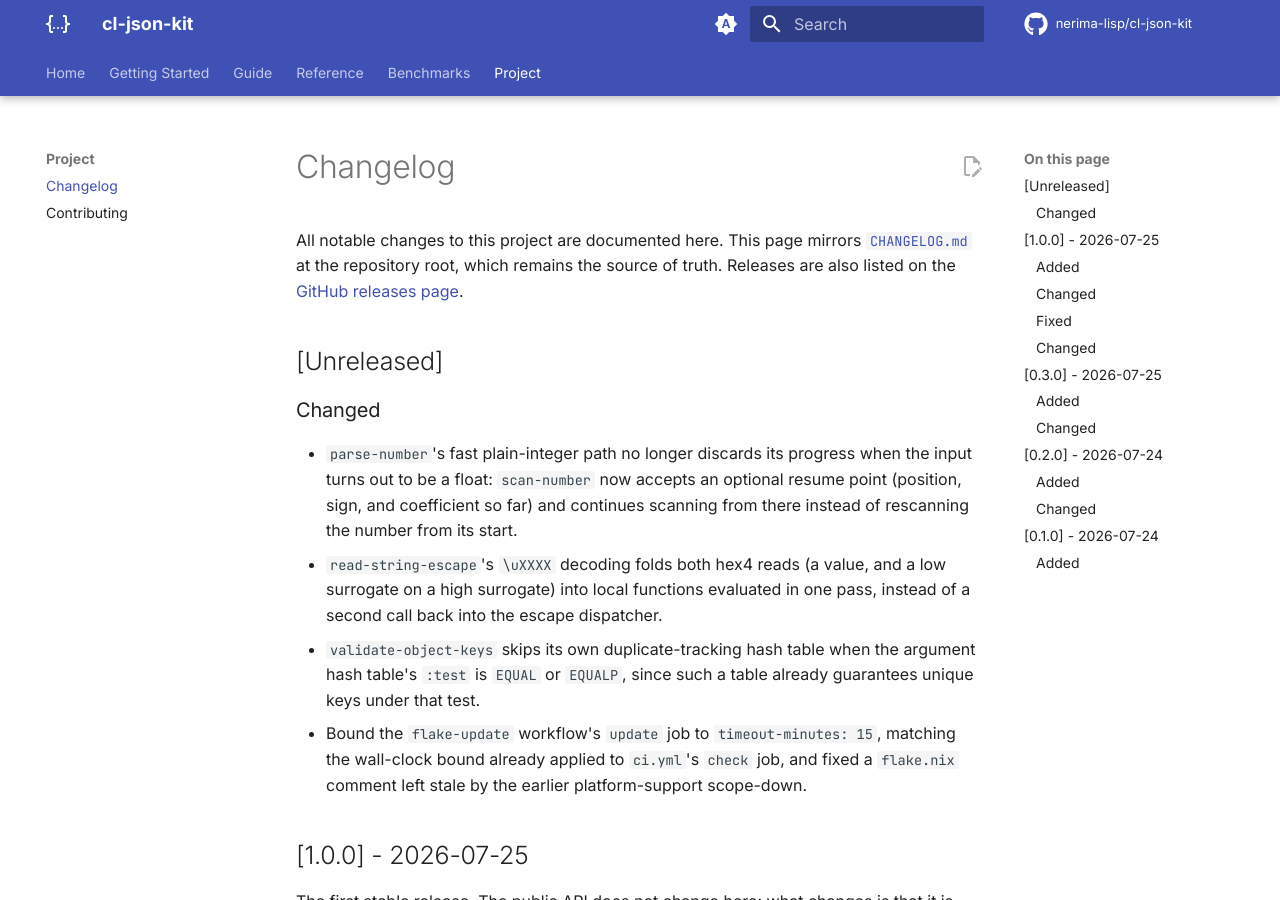
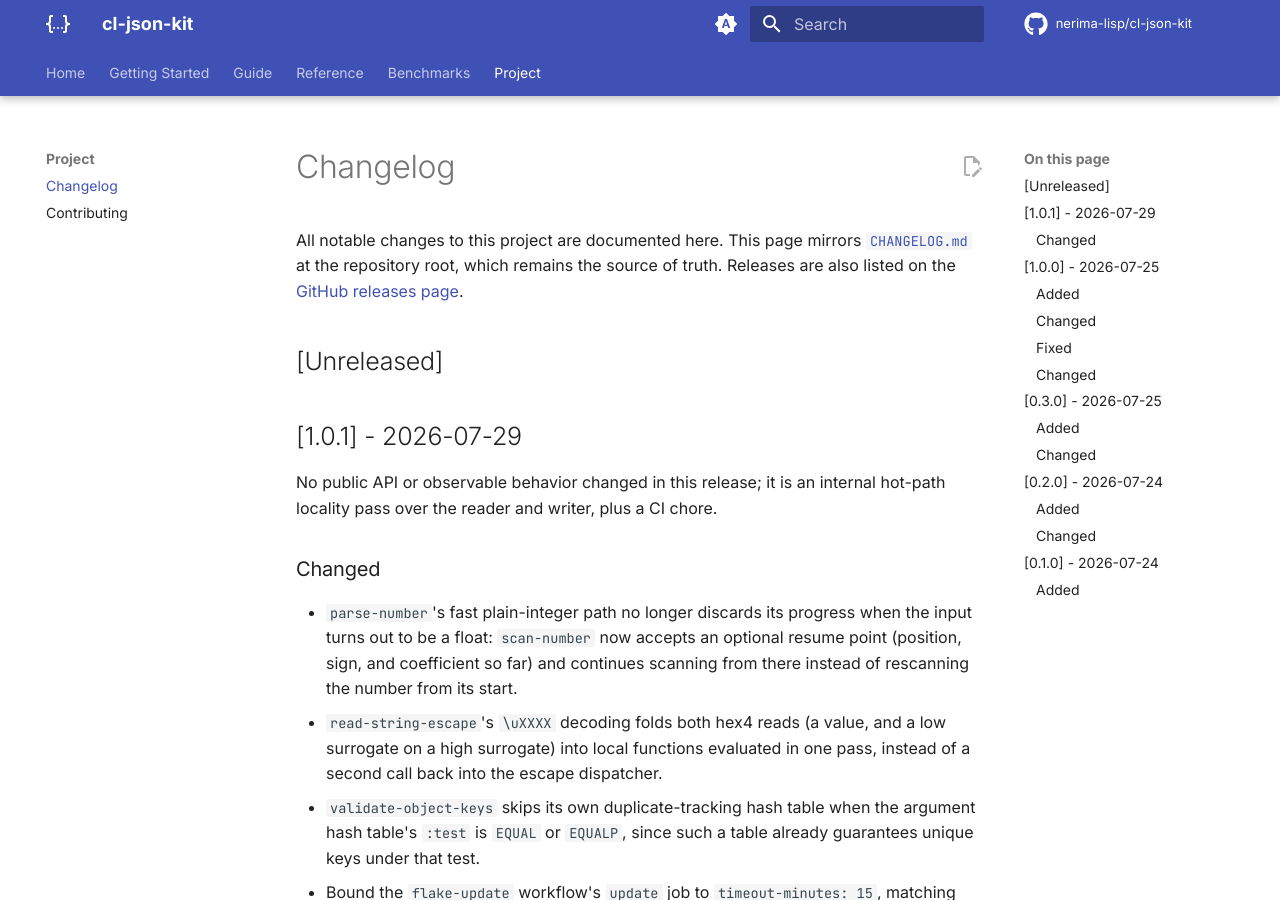
Before and after one commit to nerima-lisp/cl-json-kit, an MkDocs documentation site: the page built from docs/src/changelog.md, in a window 1280 px wide and 900 px high. Built offline with MkDocs 1.6.1 and Material for MkDocs 9.7.7, drawn with Linux system fonts in a browser that asks for light colours; comment, search, counter and statistics services are not loaded.

Commit message:
release: cut 1.0.1 (#24)
Bumps cl-json-kit.asd to 1.0.1 -- the flake derives every Nix package's
version from that form -- and consolidates the accumulated Unreleased
entries under a 1.0.1 heading.

No public API or observable behavior changes: this release is the
scan-number/read-string-escape/validate-object-keys locality refactor
(#22) and the flake-update timeout/comment chore (#21).

```diff
--- a/docs/src/changelog.md
+++ b/docs/src/changelog.md
@@ -6,6 +6,11 @@ at the repository root, which remains the source of truth. Releases are also
 listed on the [GitHub releases page](https://github.com/nerima-lisp/cl-json-kit/releases).
 
 ## [Unreleased]
+
+## [1.0.1] - 2026-07-29
+
+No public API or observable behavior changed in this release; it is an
+internal hot-path locality pass over the reader and writer, plus a CI chore.
 
 ### Changed
 
```
Also changed, not shown: CHANGELOG.md, 1 other file.
